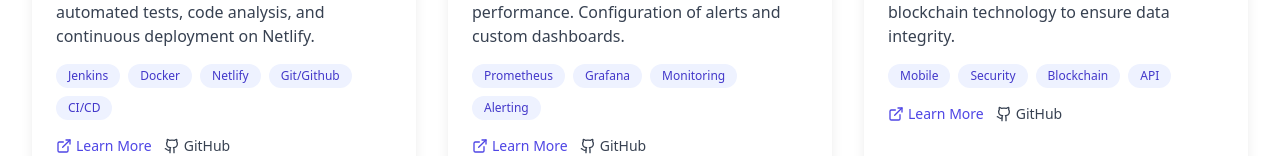
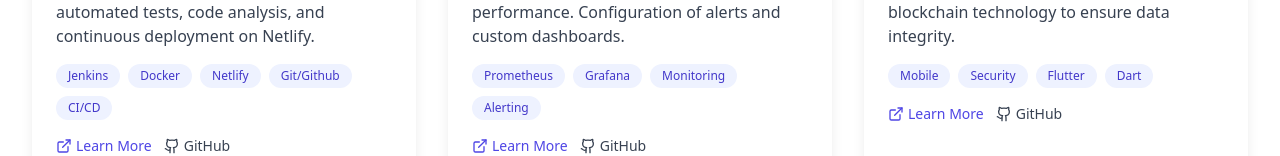
Before and after one commit to DaniellaSAMBO/brege_folio, a React (Vite) app: page / in a window 1280 px wide. Shown: the part 3070-3226 px from the top of the page. Built offline with nearby package versions, Linux system fonts and the light colour scheme.

Commit message:
Résolution des problèmes avec les images concernant jenkins/CICD

```diff
--- a/src/components/Footer.tsx
+++ b/src/components/Footer.tsx
@@ -18,7 +18,7 @@
 
           <div className="flex space-x-6">
             <a
-              href="https://github.com/ngoulouherve"
+              href="https://github.com/Brege-NG"
               target="_blank"
               rel="noopener noreferrer"
               className="text-gray-400 hover:text-white transition-colors hover:scale-125 transform duration-300"
--- a/src/components/Projects.tsx
+++ b/src/components/Projects.tsx
@@ -92,7 +92,7 @@
     {
       id: 'project4',
       image: 'https://images.unsplash.com/photo-1596558450255-7c0b7be9d56a?ixlib=rb-4.0.3&ixid=MnwxMjA3fDB8MHxwaG90by1wYWdlfHx8fGVufDB8fHx8&auto=format&fit=crop&w=1170&q=80',
-      tags: ['Mobile', 'Security', 'Blockchain', 'API'],
+      tags: ['Mobile', 'Security', 'Flutter', 'Dart'],
       liveUrl: 'https://example.com',
       githubUrl: 'https://github.com/Brege-NG',
       detailImages: [
```
